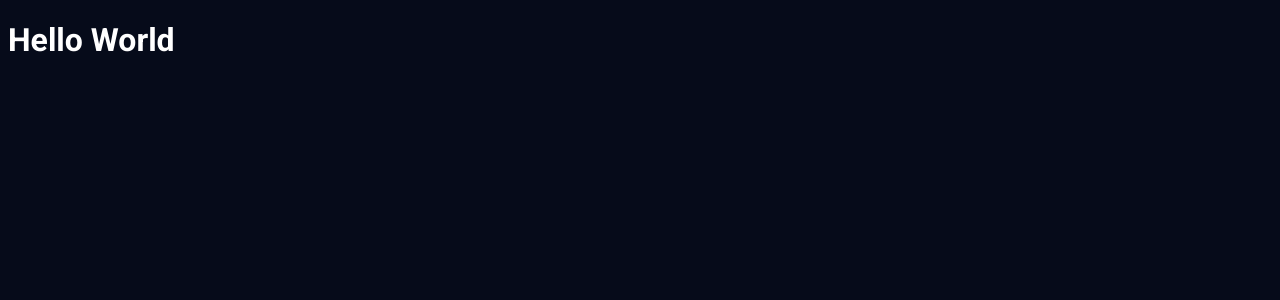
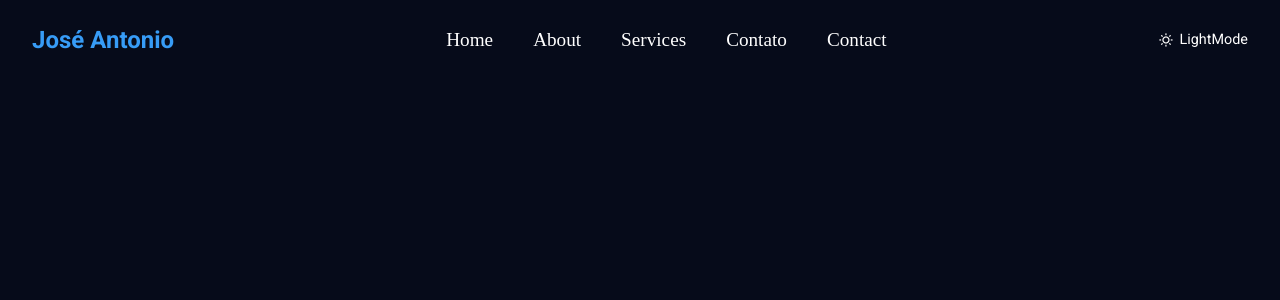
Before and after one commit to EuMotta/react-portfolio, a React (Create React App) app: page / in a window 1280 px wide. Shown: the top 300 px of the page. Built offline with nearby package versions, Linux system fonts and the light colour scheme.

Commit message:
Header Navbar

```diff
--- a/src/App.css
+++ b/src/App.css
@@ -59,9 +59,19 @@
   --team-card-bg: #fff;
 }
 
+*{
+  padding: 0;
+  box-sizing: border-box;
+  margin: 0;
+}
 body{
   background: var(--body-bg);
   font-family: var(--font-name);
+}
+.container{
+  width: 100%;
+  padding: 0 2rem;
+  margin: auto;
 }
 a{
   text-decoration: none;
--- a/src/App.js
+++ b/src/App.js
@@ -1,10 +1,11 @@
 
 import './App.css';
+import Header from './components/Header/Header';
 
 function App() {
-  return (
-    <h1>Hello World</h1>
-  );
+  return <>
+    <Header/>
+  </>
 }
 
 export default App;
--- a/src/components/Header/header.css
+++ b/src/components/Header/header.css
@@ -0,0 +1,45 @@
+.header{
+    width: 100%;
+    height: 80px;
+    line-height: 80px;
+}
+.nav_bar{
+    display: flex;
+    align-items: center;
+    justify-content: space-between;
+}
+.menu{
+    display: flex;
+    align-items: center;
+    column-gap: 2.5rem;
+    list-style: none;
+}
+.menu_item{
+    font-weight: 400;
+    font-size: 1.2rem;
+    font-family: serif;
+    cursor: pointer;
+    transition: 0.3s ease-in-out;
+}
+.menu_item>:hover{
+    color: var(--link-active);
+}
+.logo h2{
+    color: var(--primary-color);
+}
+.light_mode span{
+    color: #fff;
+    display: flex;
+    align-items: center;
+    column-gap: 0.4rem;
+    font-size: 0.9rem;
+}
+.header_shrink{
+    width: 100%;
+    height: 100px;
+    line-height: 80px;
+    position: sticky;
+    top: 0;
+    left: 0;
+    z-index: 999;
+}
--- a/src/components/Header/header.jsx
+++ b/src/components/Header/header.jsx
@@ -1,8 +1,58 @@
 import React from 'react'
+import './header.css'
 
+const nav_links = [
+  {
+    path: "#home",
+    display: "Home",
+  },
+  {
+    path: "#about",
+    display: "About",
+  },
+  {
+    path: "#services",
+    display: "Services",
+  },
+  {
+    path: "#projects",
+    display: "Contato",
+  },
+  {
+    path: "#contact",
+    display: "Contact",
+  }
+]
 const header = () => {
   return (
-   <header className='header'>.h</header>
+    <header className='header'>
+      <div className="container">
+        <nav className="nav_bar">
+          <div className="logo"><h2>José Antonio</h2></div>
+          {/* Barra de navegação */}
+          <div className="navigation">
+            <ul className="menu">
+              {
+                nav_links.map((item, index) => (
+                  <li className="menu_item">
+                    <a href={item.path} className="menu_index">
+                      {item.display}
+                    </a>
+                  </li>
+                ))}
+            </ul>
+          </div>
+          {/* lightmode */}
+          <div className="light_mode">
+            <span>
+            <i class="ri-sun-line"></i>LightMode
+            </span>
+          </div>
+          {/* login */}
+        </nav>
+      </div>
+    </header>
+
   )
 }
 
```
Also changed, not shown: 1 other file (tests, documents, lock files or other folders).
